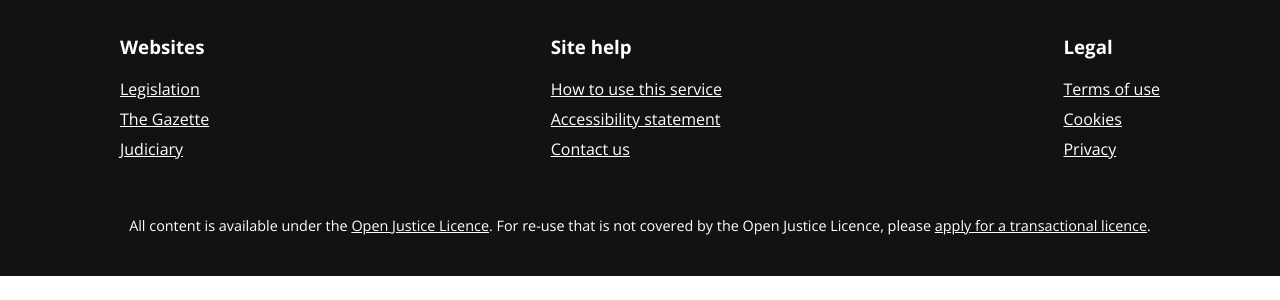
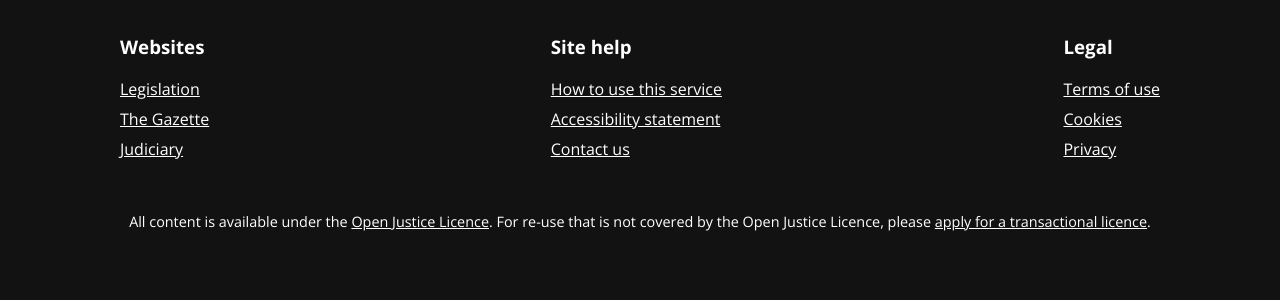
Before and after one commit to nationalarchives/ds-caselaw-frontend-prototype, a Flask app: page / in a window 1280 px wide. Shown: the part 2936-3236 px from the top of the page. Before the commit the page ends 3212 px from the top, so only its background shows below. Run offline with Flask 2, Linux system fonts and the light colour scheme; some libraries are stand-ins or nearby versions.

Commit message:
Fix issue with footer padding

```diff
--- a/app/static/styles/dist/main.css
+++ b/app/static/styles/dist/main.css
@@ -1435,7 +1435,7 @@ a:focus {
 }
 .judgments-footer__base-paragraph {
   text-align: left;
-  margin: 2.25rem 0 1.25rem;
+  margin: 2rem 0 3rem;
   font-size: 0.9rem;
   line-height: 1.75rem;
 }
--- a/app/static/styles/src/sass/includes/_footer.scss
+++ b/app/static/styles/src/sass/includes/_footer.scss
@@ -34,7 +34,7 @@
 
     &__base-paragraph {
       text-align: left;
-      margin: 2.25rem 0 1.25rem;
+      margin: calc($spacer__unit * 2) 0 calc($spacer__unit * 3);
       font-size: 0.9rem;
       line-height: 1.75rem;
 
```
